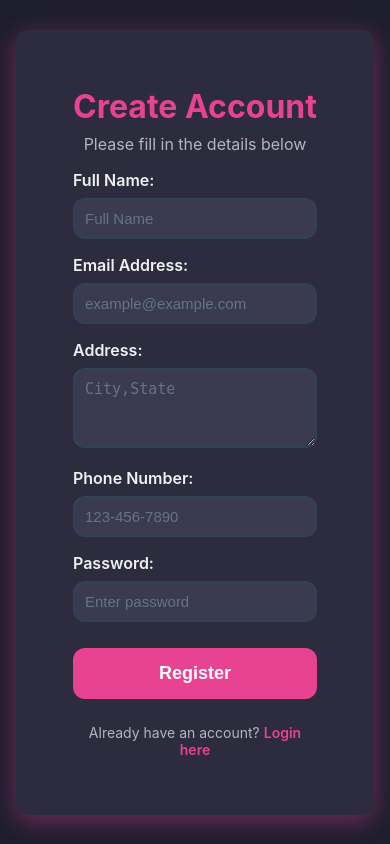
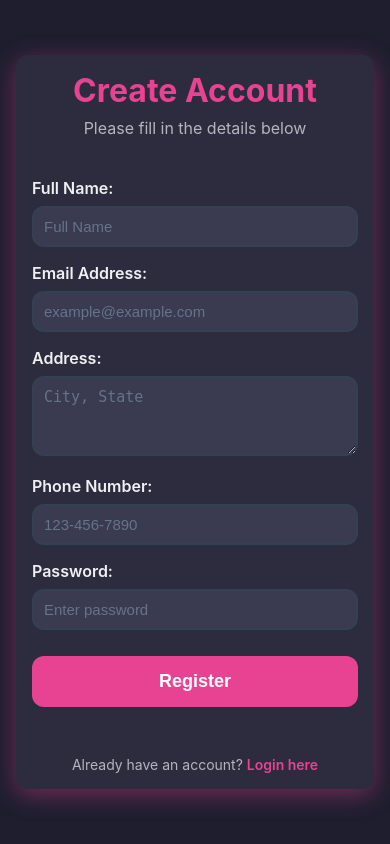
Before and after one commit to MuizzuddinNorisham/amms-group-project, a PHP site: page /register-customer.php in a window 390 px wide. Run offline with PHP 8.4, Linux system fonts and the light colour scheme.

Commit message:
update all

```diff
--- a/customer page/register-customer.css
+++ b/customer page/register-customer.css
@@ -41,18 +41,18 @@ body {
   gap: calc(var(--spacing) * 1.5);
 }
 
-.header {
+.registration-header {
   text-align: center;
   margin-bottom: var(--spacing);
 }
 
-.header h1 {
+.registration-header h1 {
   font-size: 2.25rem;
   font-weight: 700;
   color: var(--pink);
 }
 
-.header p {
+.registration-header p {
   margin-top: 8px;
   color: var(--text-muted);
   font-size: 1rem;
@@ -145,11 +145,11 @@ label {
 
 /* Responsive design */
 @media (max-width: 480px) {
-  .registration-card {
-    padding: 25px;
+  .registration-container {
+    padding: var(--spacing);
   }
 
-  .header h1 {
+  .registration-header h1 {
     font-size: 2rem;
   }
 
--- a/customer page/register-customer.php
+++ b/customer page/register-customer.php
@@ -43,12 +43,11 @@ if ($_SERVER["REQUEST_METHOD"] == "POST") {
 </head>
 <body>
 
-<div class="registration-container">
-  <div class="registration-card">
-    <div class="header">
+<div class="registration-container" role="main" aria-label="Customer Registration Form">
+  <header class="registration-header">
     <h1>Create Account</h1>
     <p>Please fill in the details below</p>
-    </div>
+  </header>
 
   <form action="" method="post">
     <div class="form-group">
@@ -68,7 +67,7 @@ if ($_SERVER["REQUEST_METHOD"] == "POST") {
     <div class="form-group">
       <label for="address">Address:</label>
       <div class="input-wrapper">
-      <textarea id="address" name="address" placeholder="City,State" required></textarea>
+        <textarea id="address" name="address" placeholder="City, State" required></textarea>
       </div>
     </div>
 
@@ -93,7 +92,6 @@ if ($_SERVER["REQUEST_METHOD"] == "POST") {
     <p>Already have an account? <a href="login-customer.php">Login here</a></p>
   </div>
 </div>
-</div>
 
 </body>
 </html>
```
Lines whose indentation alone changed are shown as unchanged.
